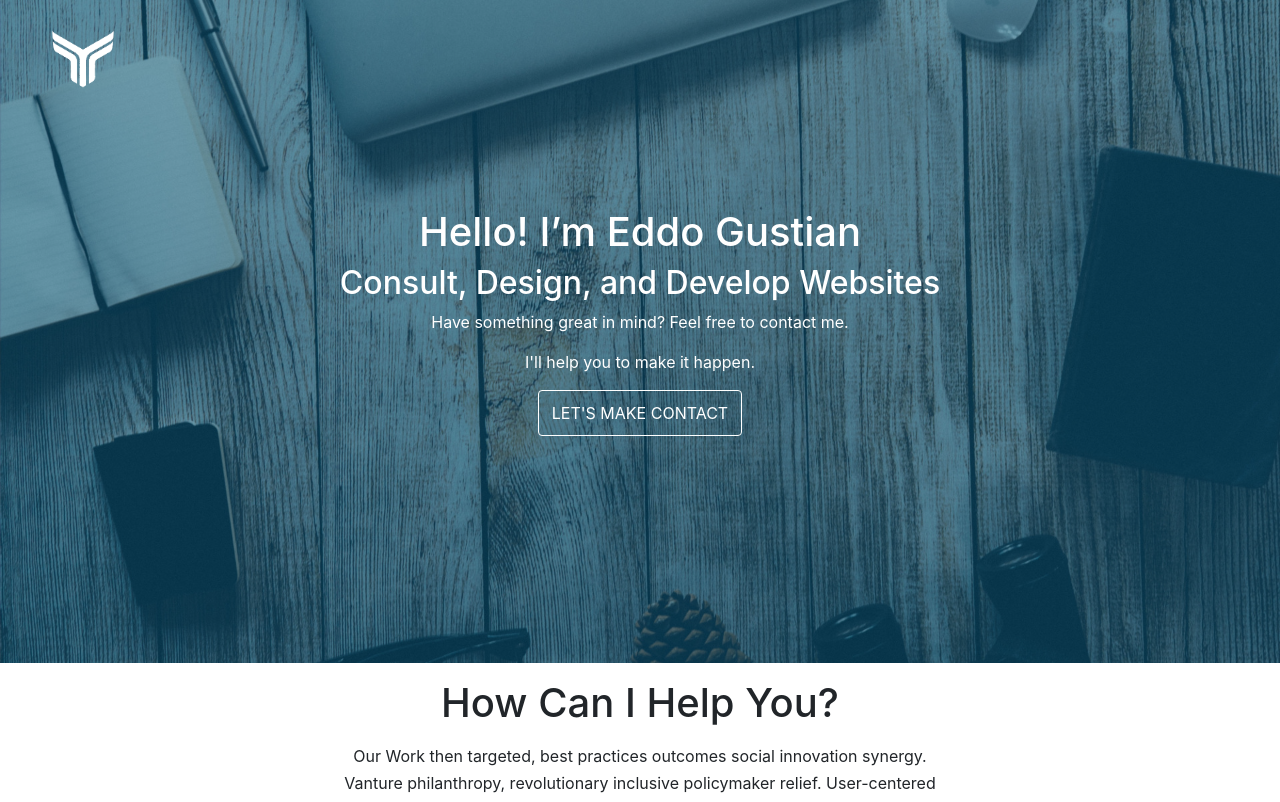
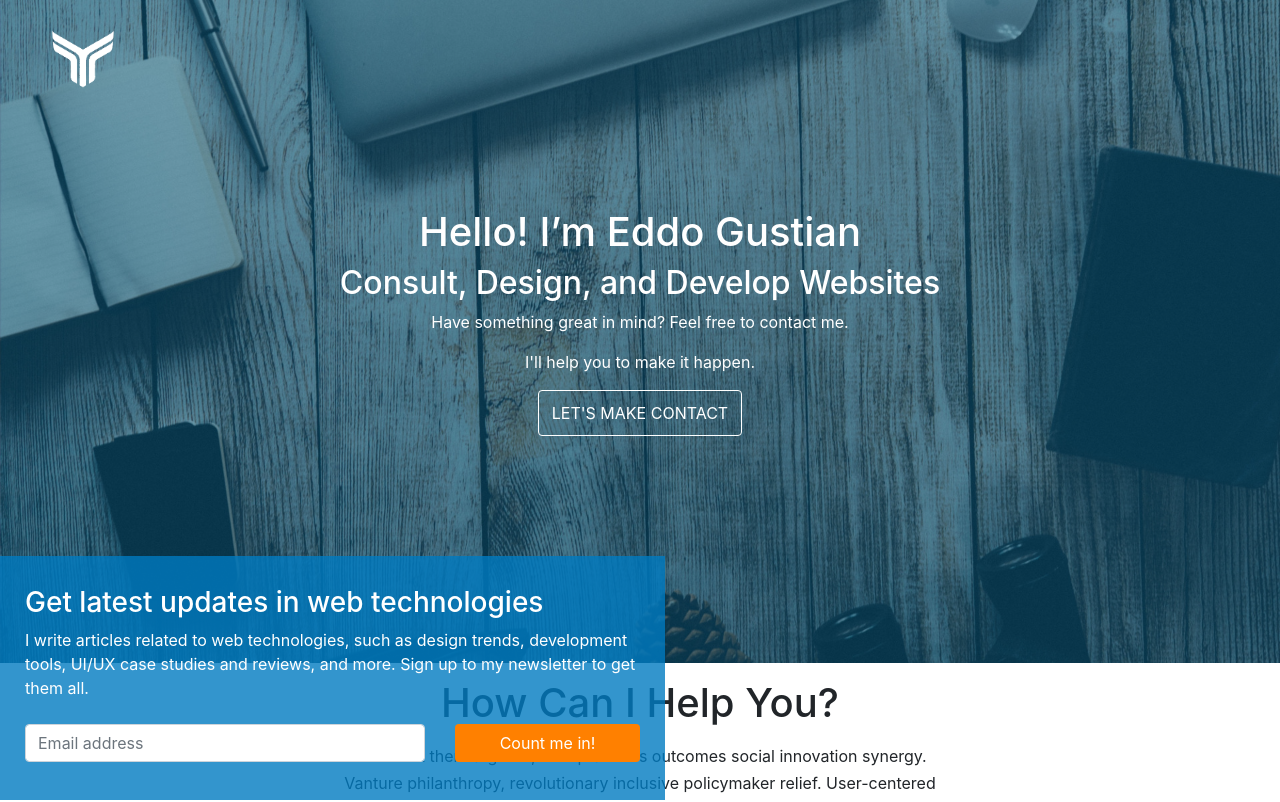
Before and after one commit to eddogustian/cermat-app, a React (Create React App) app: page / in a window 1280 px wide. Shown: the top 802 px of the page. Built offline with nearby package versions, Linux system fonts and the light colour scheme.

Commit message:
newsletter

```diff
--- a/src/components/NewsletterSection.js
+++ b/src/components/NewsletterSection.js
@@ -2,7 +2,29 @@ import React from 'react';
 
 const Newsletter = (props) => {
   return (
-    <div></div>
+    <section id="newsletterpanel">
+        <div className="container">
+            <div className="row">
+                <div className="col-md-7 bg-newsletterpanel">
+                    <div className="">
+                        <h3 className="panel-title">Get latest updates in web technologies</h3>
+                        <div className="panel-body">
+                            <p>I write articles related to web technologies, such as design trends, development
+                                tools, UI/UX case studies and reviews, and more. Sign up to my newsletter to get
+                                them all.
+                            </p>
+                            <form action="#" className="row">
+                                <div className="col-lg-8 my-md-2 my-2">
+                                    <input type="text" className="form-control" placeholder="Email address"></input>
+                                </div>
+                                <div class="col-lg-4 my-md-2 my-2"><button type="submit" class="btn btn-newsletter">Count me in!</button></div>
+                            </form>
+                        </div>
+                    </div>
+                </div>
+            </div>
+        </div>
+    </section>
   );
 }
 export default Newsletter;
```
